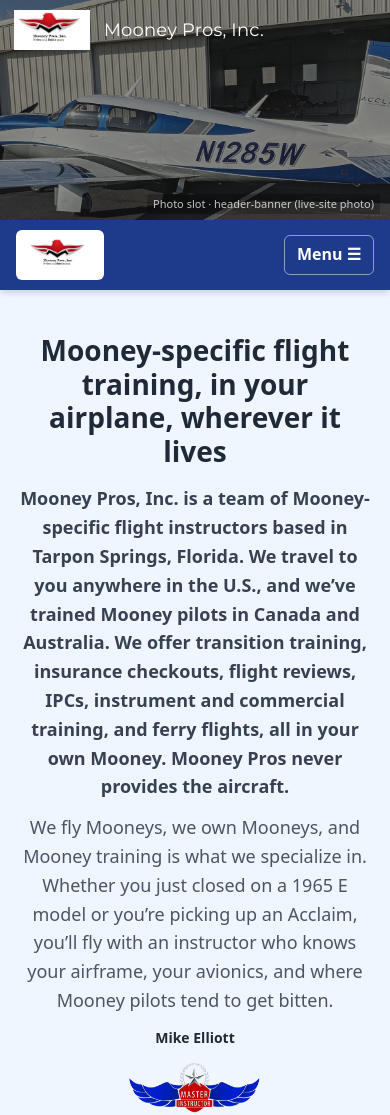
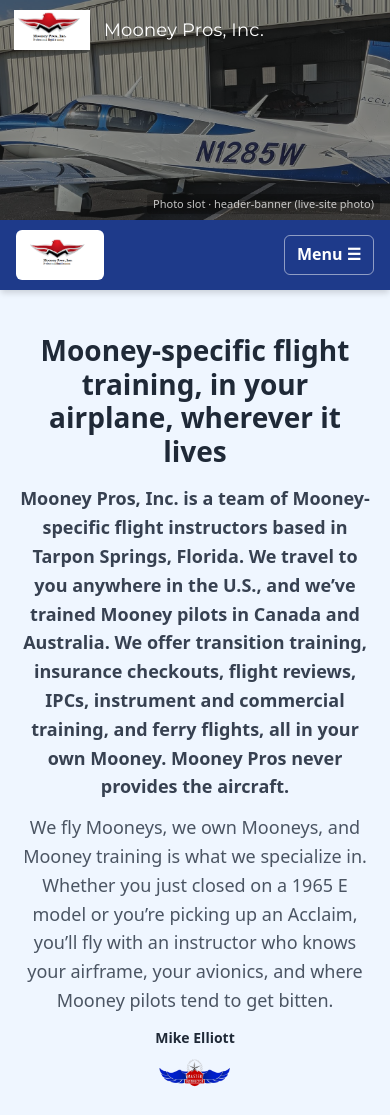
Before and after one commit to mikeelliott11687/mooneypros-site, a plain HTML site: page index.html in a window 390 px wide. Shown: the top 1115 px of the page. Drawn offline with Linux system fonts and the light colour scheme.

Commit message:
Match the homepage Master Instructor badge to the bio size (#9)
Set the homepage badge to 76px wide on desktop and mobile. The bio badge rules are unchanged.

Co-authored-by: Cursor Agent <cursoragent@cursor.com>
Co-authored-by: mikeelliott11687 <mikeelliott11687@users.noreply.github.com>

```diff
--- a/assets/style.css
+++ b/assets/style.css
@@ -217,7 +217,7 @@ a.mi-badge{display:inline-block;line-height:0;text-decoration:none;background:tr
 a.mi-badge img{display:block;width:100%;height:auto;background:transparent;border:0}
 .mi-home{margin:16px auto 4px;text-align:center}
 .mi-home .mi-label{display:block;font-size:14px;font-weight:700;color:var(--gray-800);margin:0 0 6px}
-.mi-home a.mi-badge{width:160px}
+.mi-home a.mi-badge{width:76px}
 #mike-elliott-ceo-and-founder .bio-name{display:flex;align-items:flex-start;max-width:100%}
 #mike-elliott-ceo-and-founder .mi-title{display:flex;flex-wrap:wrap;align-items:flex-start;width:auto;max-width:100%;margin:0;text-align:left}
 #mike-elliott-ceo-and-founder .mi-namecol{display:flex;flex-direction:column;align-items:center;width:max-content;max-width:100%}
@@ -225,6 +225,3 @@ a.mi-badge img{display:block;width:100%;height:auto;background:transparent;borde
 #mike-elliott-ceo-and-founder a.mi-badge{width:76px;max-width:75%;margin-top:8px}
 #mike-elliott-ceo-and-founder a.mi-badge img{width:100%;max-width:100%;height:auto}
 #mike-elliott-master-instructor{scroll-margin-top:96px}
-@media (max-width:900px){
-  .mi-home a.mi-badge{width:140px}
-}
```
